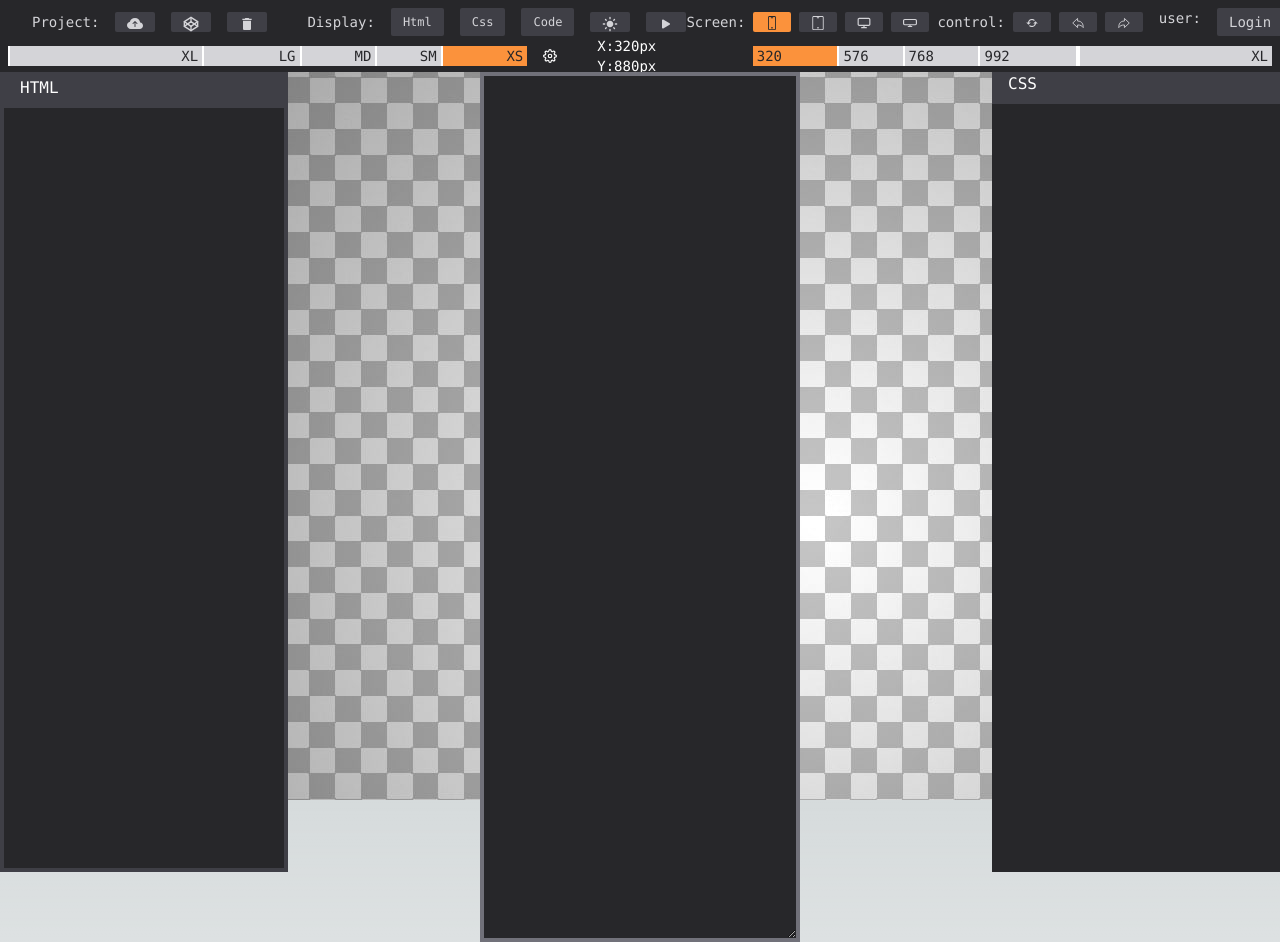
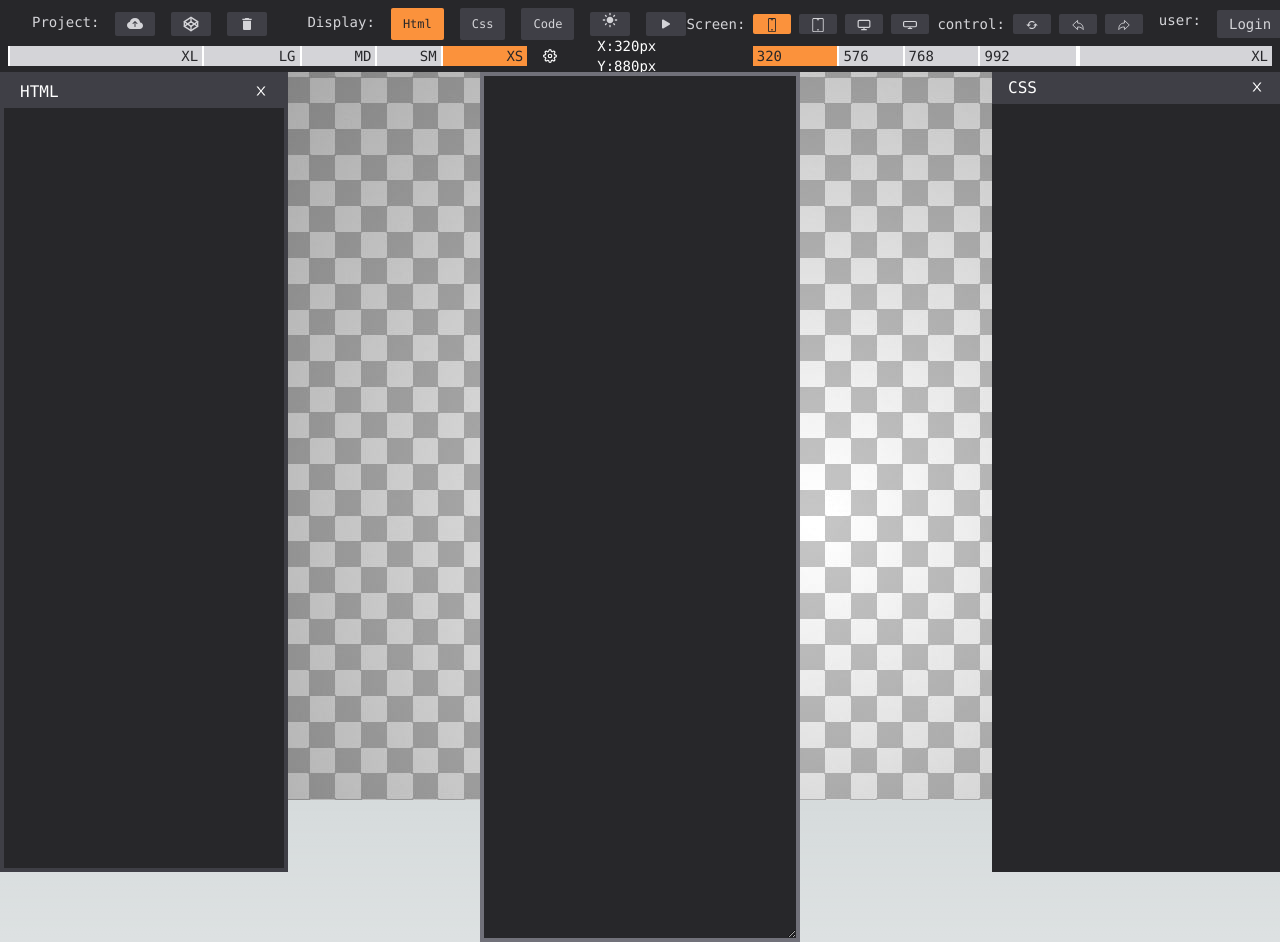
Before and after one commit to girumgizachew1/Gdev, a Next.js app: page / in a window 1280 px wide. Shown: the top 942 px of the page. Built offline with nearby package versions, Linux system fonts and the light colour scheme.

Commit message:
basic layout

```diff
--- a/src/Components/Editor/Control.tsx
+++ b/src/Components/Editor/Control.tsx
@@ -1,11 +1,21 @@
-import React from 'react'
+import React, { useState } from 'react'
+import { AiOutlineClose } from 'react-icons/ai';
+import { useSelector ,useDispatch } from 'react-redux';
+import { setHtmlTab } from '@/Redux/width/screenLayout';
+import { selectHtmlTab } from '@/Redux/width/screenLayout'
+function Control() {
+  const dispatch = useDispatch()
+  const handleClose = () =>{
+    dispatch(setHtmlTab(false))
+  }
+  const htmltabcontrol = useSelector(selectHtmlTab)
 
-function Control() {
   return (
-    <div className=" w-72 bg-zinc-800 h-full fixed left-0 z-10 border-4 border-zinc-700">
-        <div className='' >
-            <div className='bg-zinc-700 h-8 w-full px-4' >
-              <h1 className='text-base text-white' >HTML</h1>
+    <div className={` w-72 h-full fixed left-0 z-10 ` }>
+        <div className={` bg-zinc-800 border-4 border-zinc-700 text-white w-full h-full ${htmltabcontrol ? "":"hidden"}   `} >
+            <div className='bg-zinc-700 h-8 w-full px-4 flex justify-between'>
+              <h1 className='text-base py-1 ' >HTML</h1>
+              <a onClick={handleClose} className='py-2' ><AiOutlineClose/></a>
             </div>
 
         </div>
--- a/src/Components/Editor/ControlSecond.tsx
+++ b/src/Components/Editor/ControlSecond.tsx
@@ -1,15 +1,18 @@
 import React from 'react'
+import { AiOutlineClose } from 'react-icons/ai';
 
 function ControlSecond() {
   return (
-    <div className="bg-zinc-800 w-72 h-full fixed right-0">
-     <div className='' >
-            <div className='bg-zinc-700 h-8 w-full px-4' >
-              <h1 className='text-base text-white' >CSS</h1>
-            </div>
+    <div className="bg-zinc-800 w-72 h-full fixed right-0 text-white">
+      <div className='' >
+        <div className='bg-zinc-700 h-8 w-full px-4 flex justify-between'>
+          <h1 className='text-base text-white py-1' >CSS</h1>
+          <a className='py-2' ><AiOutlineClose /></a>
 
         </div>
-    </div>  )
+
+      </div>
+    </div>)
 }
 
 export default ControlSecond
--- a/src/Components/Editor/View.tsx
+++ b/src/Components/Editor/View.tsx
@@ -1,6 +1,6 @@
 import React, { useState, useEffect } from 'react';
 import { useDispatch, useSelector } from 'react-redux'
-import { selectWidth, setWidth } from '@/Redux/width/screenwidth';
+import { selectWidth, setWidth } from '@/Redux/width/screenLayout';
 
 function View() {
 
--- a/src/Components/controller/Navbar.tsx
+++ b/src/Components/controller/Navbar.tsx
@@ -11,12 +11,13 @@ import { CgScreenWide } from 'react-icons/cg';
 import { CgScreen } from 'react-icons/cg';
 import { SlScreenTablet } from 'react-icons/sl';
 import { SlScreenSmartphone } from 'react-icons/sl';
-import { setWidth , selectWidth } from '@/Redux/width/screenwidth';
+import { setWidth , selectWidth } from '@/Redux/width/screenLayout';
 import { useDispatch, useSelector } from 'react-redux'
+import { selectHtmlTab ,setHtmlTab} from '@/Redux/width/screenLayout'
 function Navbar() {
     const dispatch = useDispatch()
     const width = useSelector(selectWidth)
-
+    const htmltab = useSelector(selectHtmlTab)
     const handlePhoneClick = () =>{
         dispatch(setWidth(576))
     }
@@ -32,6 +33,9 @@ function Navbar() {
     const handlePcScreen2Click = () =>{
         dispatch(setWidth(1960))
     }
+    const handlehtmltab = () =>{
+        dispatch(setHtmlTab(!htmltab))
+      }
 
 
 
@@ -46,11 +50,11 @@ function Navbar() {
                 </div>
                 <div className='flex space-x-4 text-base' >
                     <h1 className='my-3 text-zinc-300 text-sm' >Display:</h1>
-                    <button className='bg-zinc-700 px-3 my-2 rounded-sm text-xs' >Html</button>
+                    <button onClick={handlehtmltab} className={`${htmltab ?"bg-orange-400 text-zinc-800":"bg-zinc-700"} px-3 my-2 rounded-sm text-xs`} >Html</button>
                     <button className='bg-zinc-700 px-3 my-2 rounded-sm text-xs' >Css</button>
                     <button className='bg-zinc-700 px-3 my-2 rounded-sm text-xs' >Code</button>
-                    <a className='bg-zinc-700 px-3 my-3 pt-1 rounded-sm ' ><MdLightMode /></a>
-                    <a className='bg-zinc-700 px-3 my-3 pt-1 rounded-sm ' ><BsFillPlayFill /></a>
+                    <a className='bg-zinc-700 px-3 my-3 pyb-1 rounded-sm ' ><MdLightMode /></a>
+                    <a className='bg-zinc-700 px-3 my-3 py-1 rounded-sm ' ><BsFillPlayFill /></a>
                 </div>
             </div>
             <div className='flex space-x-2' >
--- a/src/Components/controller/ScreenController.tsx
+++ b/src/Components/controller/ScreenController.tsx
@@ -1,9 +1,10 @@
 import React, { useState } from 'react';
 import { FiSettings } from 'react-icons/fi';
-import { setWidth, selectWidth } from '@/Redux/width/screenwidth';
+import { setWidth, selectWidth } from '@/Redux/width/screenLayout';
 import { useDispatch, useSelector } from 'react-redux'
 
 function ScreenController() {
+
   const dispatch = useDispatch()
   const width = useSelector(selectWidth)
 
--- a/src/Redux/Store.tsx
+++ b/src/Redux/Store.tsx
@@ -1,8 +1,6 @@
-import { configureStore } from '@reduxjs/toolkit'
-import widthReducer from './width/screenwidth'
+import { configureStore } from '@reduxjs/toolkit';
+import layoutReducer from './width/screenLayout';
 
 export const store = configureStore({
-  reducer: {
-    width: widthReducer,
-    }
-})
+  reducer: layoutReducer,
+});
--- /dev/null
+++ b/src/Redux/width/screenLayout.tsx
@@ -0,0 +1,69 @@
+import { combineReducers, createSlice } from '@reduxjs/toolkit';
+
+// Define initial state for width
+const initialWidthState = {
+  width: 320,
+};
+
+// Define initial state for html tab
+const initialHtmlTabState = {
+  htmlTab: true,
+};
+
+// Define initial state for css tab
+const initialCssTabState = {
+  cssTab: true,
+};
+
+// Create a slice for width state
+const widthSlice = createSlice({
+  name: 'width',
+  initialState: initialWidthState,
+  reducers: {
+    setWidth: (state, action) => {
+      state.width = action.payload;
+    },
+  },
+});
+
+// Create a slice for html tab state
+const htmlTabSlice = createSlice({
+  name: 'htmlTab',
+  initialState: initialHtmlTabState,
+  reducers: {
+    setHtmlTab: (state, action) => {
+      state.htmlTab = action.payload;
+    },
+  },
+});
+
+// Create a slice for css tab state
+const cssTabSlice = createSlice({
+  name: 'cssTab',
+  initialState: initialCssTabState,
+  reducers: {
+    setCssTab: (state, action) => {
+      state.cssTab = action.payload;
+    },
+  },
+});
+
+// Combine the slices into a root reducer
+const layoutReducer = combineReducers({
+  width: widthSlice.reducer,
+  htmlTab: htmlTabSlice.reducer,
+  cssTab: cssTabSlice.reducer,
+});
+
+// Export actions from slices
+export const { setWidth } = widthSlice.actions;
+export const { setHtmlTab } = htmlTabSlice.actions;
+export const { setCssTab } = cssTabSlice.actions;
+
+// Export selectors for state
+export const selectWidth = (state:any) => state.width.width;
+export const selectHtmlTab = (state:any) => state.htmlTab.htmlTab;
+export const selectCssTab = (state:any) => state.cssTab.cssTab;
+
+// Export the root reducer
+export default layoutReducer;
--- a/src/Redux/width/screenwidth.tsx
+++ /dev/null
@@ -1,18 +0,0 @@
-import { createSlice } from '@reduxjs/toolkit'
-
-const initialState ={
-    width: 320
-}
-
-const widthSlice = createSlice({
-  name: 'width',
-  initialState ,
-  reducers: {
-    setWidth : (state, action) =>{
-        state.width = action.payload;
-    }
-  }
-})
-export const selectWidth = (state: { width: { width: any; }; }) => state.width.width;
-export const { setWidth } = widthSlice.actions
-export default widthSlice.reducer
--- a/src/pages/Editor.tsx
+++ b/src/pages/Editor.tsx
@@ -4,8 +4,10 @@ import View from '../Components/Editor/View'
 import Control from '../Components/Editor/Control'
 import ScreenController from '../Components/controller/ScreenController'
 import Navbar from '@/Components/controller/Navbar'
-
+import { useDispatch, useSelector } from 'react-redux'
+import { selectHtmlTab } from '@/Redux/width/screenLayout'
 function Editor() {
+    const htmltabcontrol = useSelector(selectHtmlTab)
     return (
         <div className='flex flex-col w-full h-screen ' >
             <div className='h-10 w-full bg-zinc-800 px-2 z-10' >
@@ -16,7 +18,7 @@ function Editor() {
             </div>
             <div>
                 <div className='flex justify-between px-2'>
-                    <div ><Control /></div>
+                    <div  ><Control /></div>
                     <div><View /></div>
                     <div><ControlSecond /></div>
                 </div>
```
